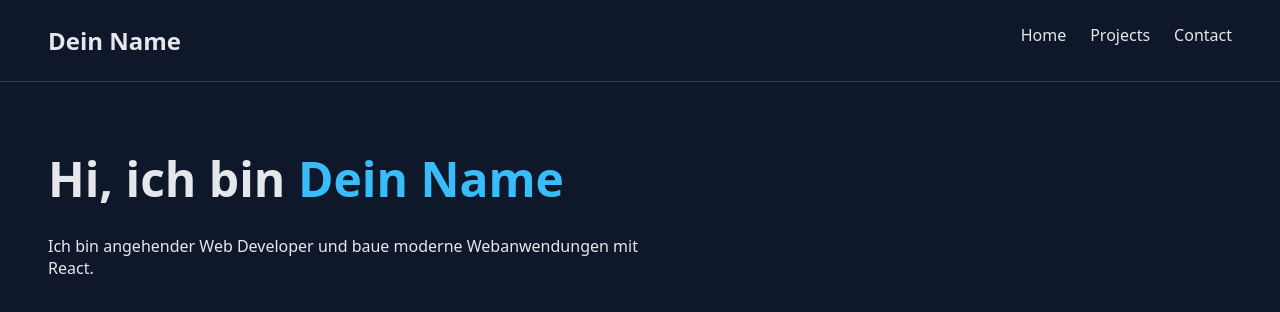
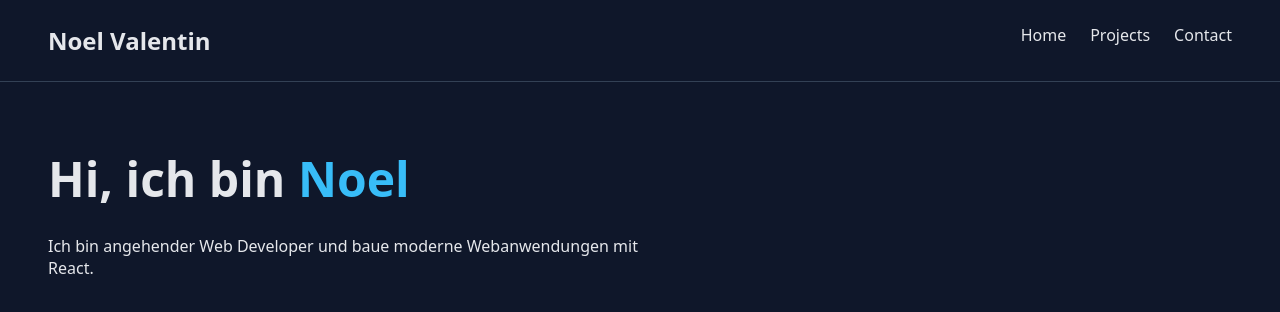
Before and after one commit to Esbree/MyWebsite, a React app: page / in a window 1280 px wide. Shown: the top 312 px of the page. Built offline with nearby package versions, Linux system fonts and the light colour scheme; the HTML template or start-up script is replaced by a standard one.

Commit message:
update name in Navbar and Home components to Noel Valentin

```diff
--- a/src/components/navbar.jsx
+++ b/src/components/navbar.jsx
@@ -3,7 +3,7 @@ import { Link } from 'react-router-dom'
 function Navbar() {
   return (
     <nav style={styles.nav}>
-      <h2>Dein Name</h2>
+      <h2>Noel Valentin</h2>
       <div style={styles.links}>
         <Link to="/">Home</Link>
         <Link to="/projects">Projects</Link>
--- a/src/pages/Home.jsx
+++ b/src/pages/Home.jsx
@@ -2,7 +2,7 @@ function Home() {
   return (
     <section style={{ padding: '4rem 3rem' }}>
       <h1 style={{ fontSize: '3rem' }}>
-        Hi, ich bin <span style={{ color: '#38bdf8' }}>Dein Name</span>
+        Hi, ich bin <span style={{ color: '#38bdf8' }}>Noel</span>
       </h1>
       <p style={{ marginTop: '1.5rem', maxWidth: '600px' }}>
          Ich bin angehender Web Developer und baue moderne Webanwendungen
```
